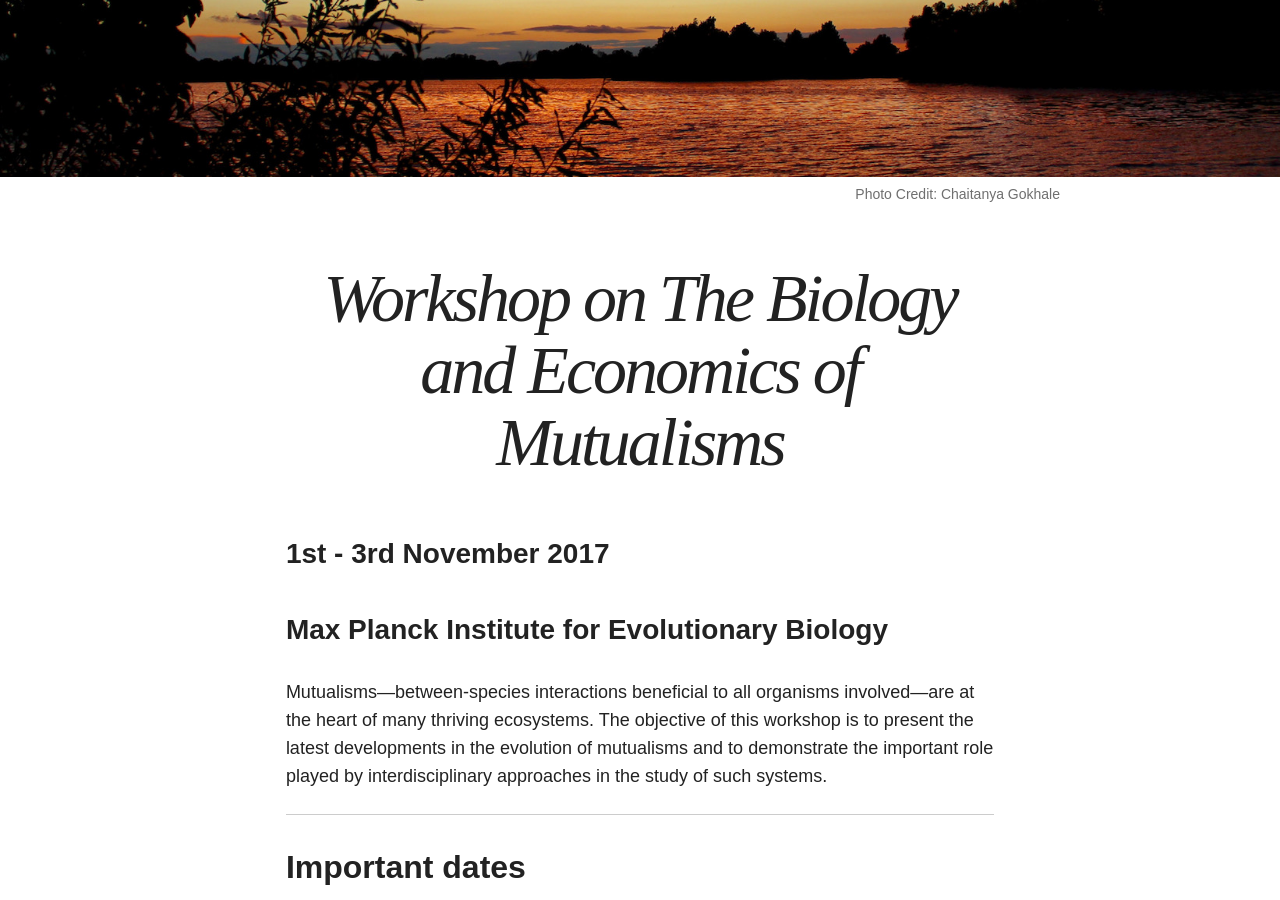
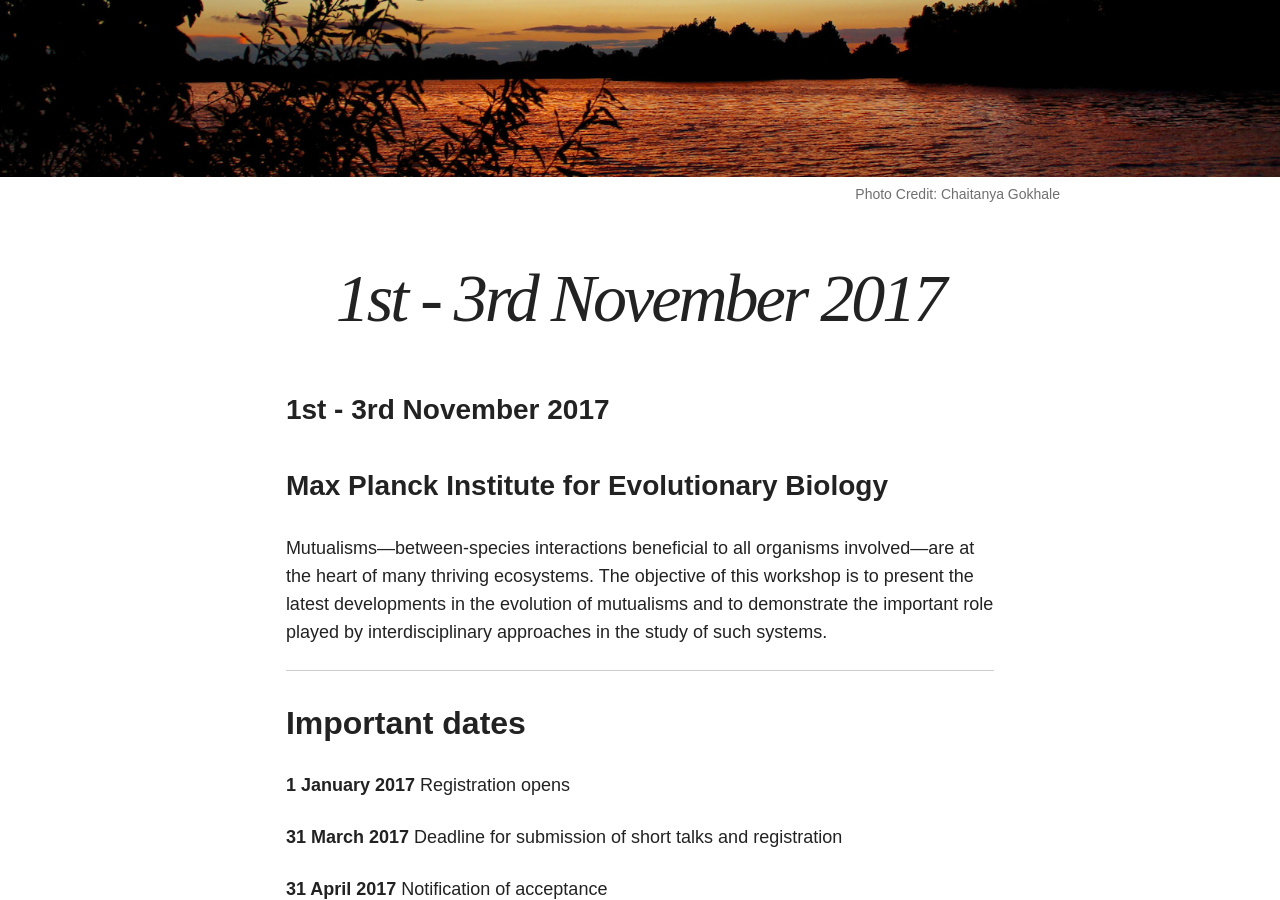
Before and after one commit to bionomics/bionomics, a Jekyll site: the page built from home/index.md, in a window 1280 px wide and 900 px high, scrolled down 367 px. Built offline with Jekyll 4.4.1, drawn with Linux system fonts in a browser that asks for light colours; nearby versions of some CDN libraries; our own code applies the rules of GitHub Pages for plain Markdown files.

Commit message:
no message

```diff
--- a/home/index.md
+++ b/home/index.md
@@ -1,8 +1,7 @@
 ---
 layout: page
-title:  Workshop on
- The Biology and Economics of Mutualisms
-excerpt: "The Biology and Economics of Mutualisms Workshop at the Max Planck Institute for Evolutionary Biology"
+title:
+excerpt:
 image:
   feature: IMG_0895.jpg
   credit: Chaitanya Gokhale
```
